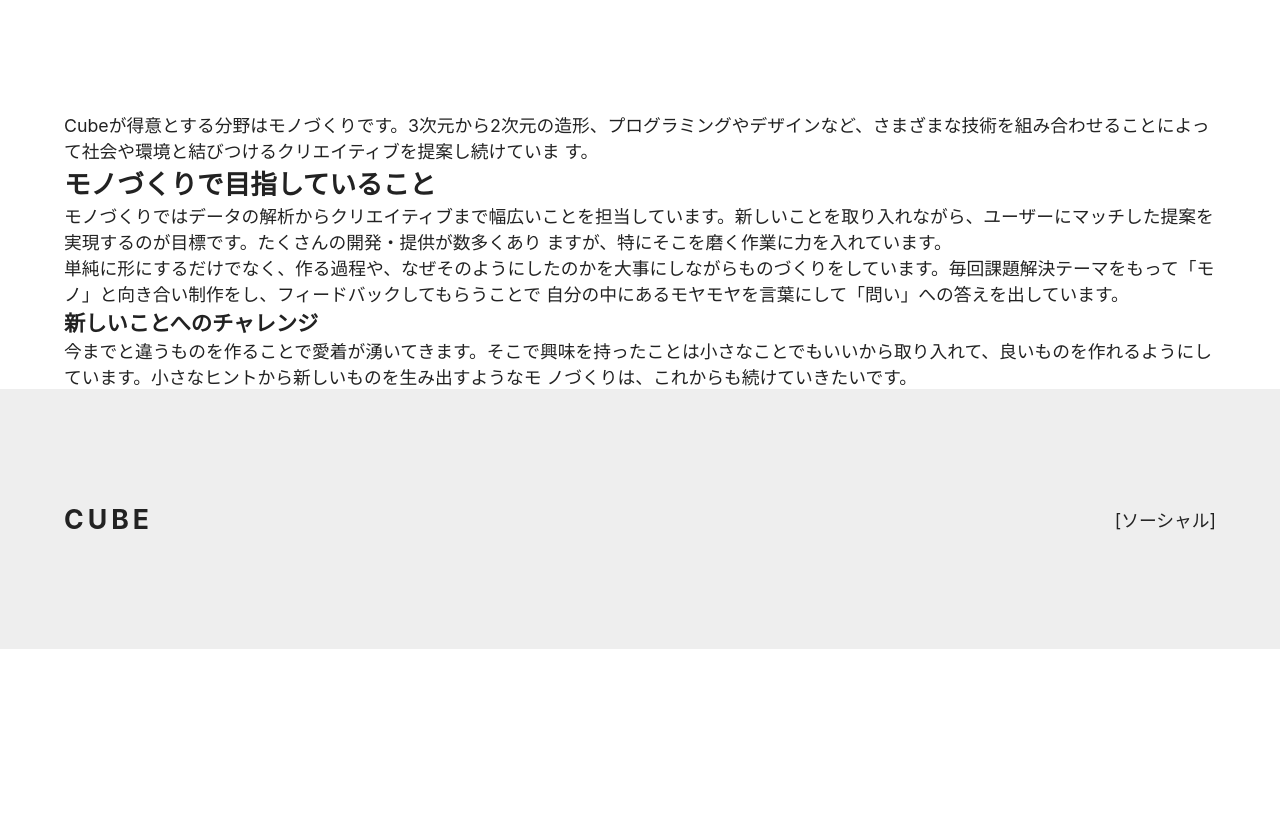
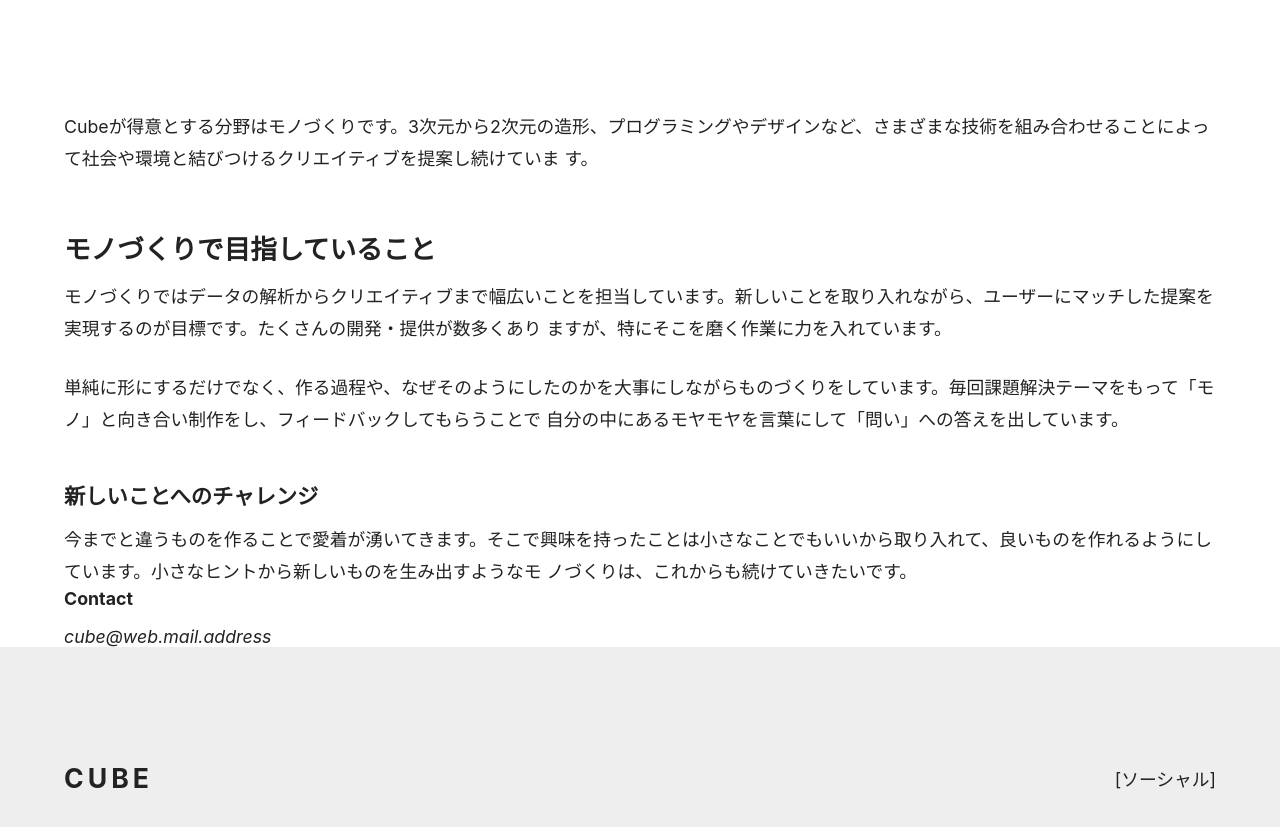
Before and after one commit to its-s23028/blog, a Next.js app: page /about in a window 1280 px wide. Shown: the part 395-1222 px from the top of the page. Before the commit the page ends 1044 px from the top, so only its background shows below. Built offline with nearby package versions, Linux system fonts and the light colour scheme.

Commit message:
p127
コンタクト情報を管理する

```diff
--- /dev/null
+++ b/components/contact.js
@@ -0,0 +1,10 @@
+import styles from 'styles/contact.module.css'
+
+export default function Contact () {
+  return (
+    <div className={styles.stack}>
+      <h3 className={styles.heading}>Contact</h3>
+      <address>cube@web.mail.address</address>
+    </div>
+  )
+}
--- a/pages/about.js
+++ b/pages/about.js
@@ -1,10 +1,13 @@
 import Container from 'components/container'
 import Hero from 'components/hero'
+import PostBody from 'components/post-body'
+import Contact from 'components/contact'
 
 export default function About () {
   return (
     <Container>
       <Hero title='About' subtitle='About development activities' />
+      <PostBody>
         <p>
           Cubeが得意とする分野はモノづくりです。3次元から2次元の造形、プログラミングやデザインなど、さまざまな技術を組み合わせることによって社会や環境と結びつけるクリエイティブを提案し続けていま
           す。
@@ -23,6 +26,8 @@
           今までと違うものを作ることで愛着が湧いてきます。そこで興味を持ったことは小さなことでもいいから取り入れて、良いものを作れるようにしています。小さなヒントから新しいものを生み出すようなモ
           ノづくりは、これからも続けていきたいです。
         </p>
+      </PostBody>
+      <Contact />
     </Container>
   )
 }
```
Lines whose indentation alone changed are shown as unchanged.
